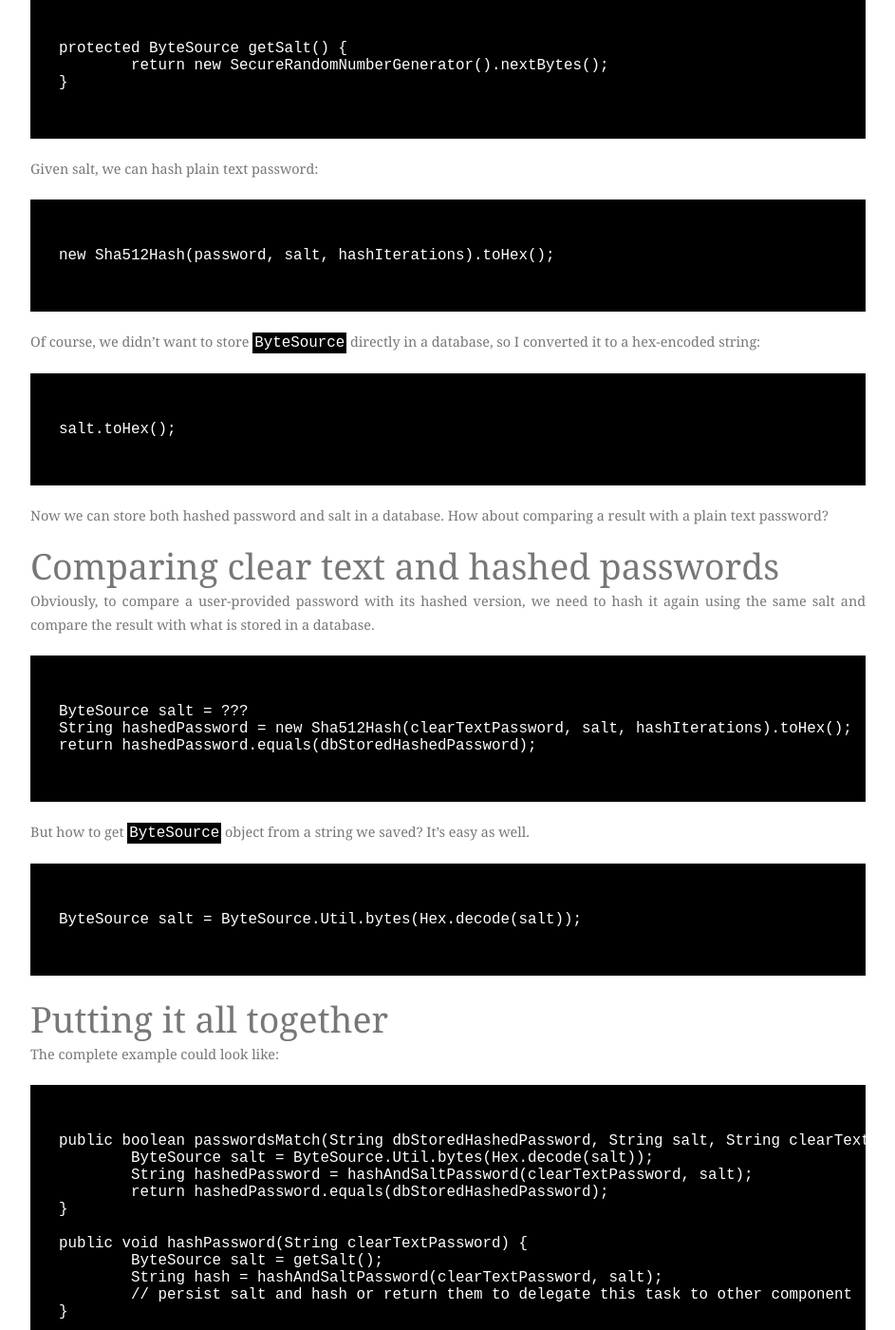
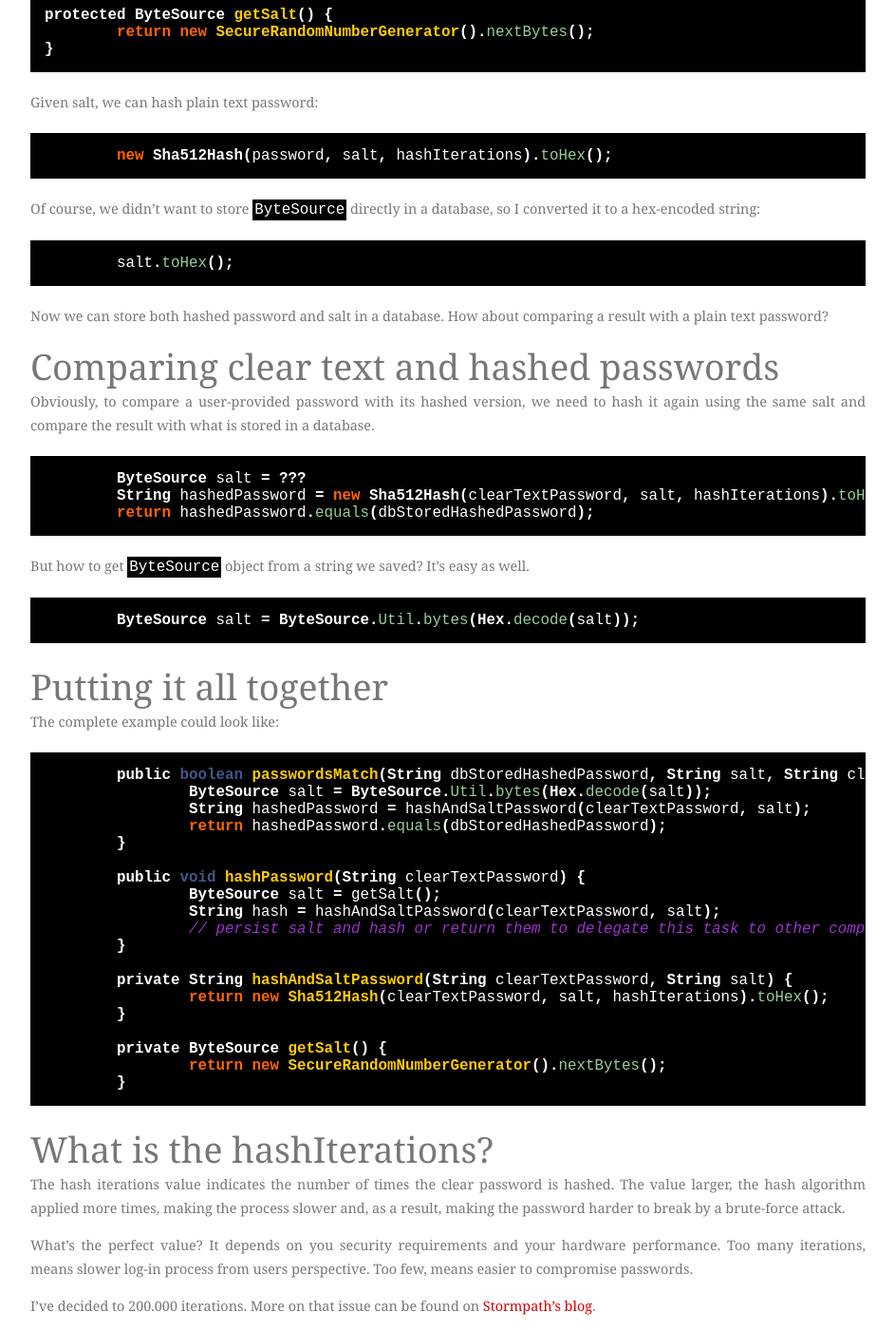
Before and after one commit to MarcinSwierczynski/marcinos.github.com, a Jekyll site: the page built from _posts/2013-01-25-strong-passwords-hashing-wtih-apache-shiro.markdown, in a window 1280 px wide and 1400 px high, scrolled down 735 px. Shown: the whole window at 95% size, without its empty margins (168-1111 px from the left). Built offline with Jekyll 4.4.1, drawn with Linux system fonts in a browser that asks for light colours; Markdown is read by kramdown in place of the engine named in the settings; some of the changed text lies outside the part shown.

Commit message:
* Strong passwords hashing with Apache Shiro, small improvements * Fixes for new Jekyll version

```diff
--- a/_layouts/post.html
+++ b/_layouts/post.html
@@ -5,7 +5,7 @@
 <div class="single post">
 	<div class="body">
 		<h2><a href="{{ page.url }}">{{ page.title }}</a></h2>
-		<p class="info">posted {{ page.date | date_to_string }} in <a href="#">{{ page.categories }}</a></p>
+		<p class="info">posted {{ site.time | date_to_string }} in <a href="#">{{ page.categories }}</a></p>
 		<p>{{ content }}</p>
 
 		<div id="comments">
--- a/_posts/2013-01-25-strong-passwords-hashing-wtih-apache-shiro.markdown
+++ b/_posts/2013-01-25-strong-passwords-hashing-wtih-apache-shiro.markdown
@@ -26,34 +26,45 @@
 
 First of all we should generate a salt:
 
-	protected ByteSource getSalt() {
-		return new SecureRandomNumberGenerator().nextBytes();
-	}
+{% highlight java %}
+protected ByteSource getSalt() {
+	return new SecureRandomNumberGenerator().nextBytes();
+}
+{% endhighlight %}
 
 Given salt, we can hash plain text password:
 
+{% highlight java %}
 	new Sha512Hash(password, salt, hashIterations).toHex();
+{% endhighlight %}
 
 Of course, we didn't want to store `ByteSource` directly in a database, so I converted it to a hex-encoded string:
 
+{% highlight java %}
 	salt.toHex();
+{% endhighlight %}
 
 Now we can store both hashed password and salt in a database. How about comparing a result with a plain text password?
 
 ## Comparing clear text and hashed passwords
 Obviously, to compare a user-provided password with its hashed version, we need to hash it again using the same salt and compare the result with what is stored in a database.
 
+{% highlight java %}
 	ByteSource salt = ???
 	String hashedPassword = new Sha512Hash(clearTextPassword, salt, hashIterations).toHex();
 	return hashedPassword.equals(dbStoredHashedPassword);
+{% endhighlight %}
 
 But how to get `ByteSource` object from a string we saved? It's easy as well.
 
+{% highlight java %}
 	ByteSource salt = ByteSource.Util.bytes(Hex.decode(salt));
+{% endhighlight %}
 
 ## Putting it all together
 The complete example could look like:
 
+{% highlight java %}
 	public boolean passwordsMatch(String dbStoredHashedPassword, String salt, String clearTextPassword) {
 		ByteSource salt = ByteSource.Util.bytes(Hex.decode(salt));
 		String hashedPassword = hashAndSaltPassword(clearTextPassword, salt);
@@ -73,6 +84,7 @@
 	private ByteSource getSalt() {
 		return new SecureRandomNumberGenerator().nextBytes();
 	}
+{% endhighlight %}
 
 ## What is the hashIterations?
 The hash iterations value indicates the number of times the clear password is hashed. The value larger, the hash algorithm applied more times, making the process slower and, as a result, making the password harder to break by a brute-force attack.
--- a/index.html
+++ b/index.html
@@ -6,7 +6,7 @@
 {% for post in paginator.posts %}
 	<div class="col">
 		<h3><a href="{{ post.url }}">{{ post.title }}</a></h3>
-		<p class="info">posted {{ post.date | date_to_string }}</p>
+		<p class="info">posted {{ site.time | date_to_string }}</p>
 		<p>{{ post.content | strip_html | truncatewords: 75 }}</p>
 		<p>&not; <a href="{{ post.url }}">read more</a></p>
 	</div>
@@ -26,5 +26,3 @@
 	{% endif %}
 {% endif %}
 </div>
-
-<!-- <li><span>{{ post.date | date_to_string }}</span> &raquo; <a href="{{ post.url }}">{{ post.title }}</a></li> -->
```
Also changed, not shown: other parts of _posts/2013-01-25-strong-passwords-hashing-wtih-apache-shiro.markdown (+1 -1 lines).
